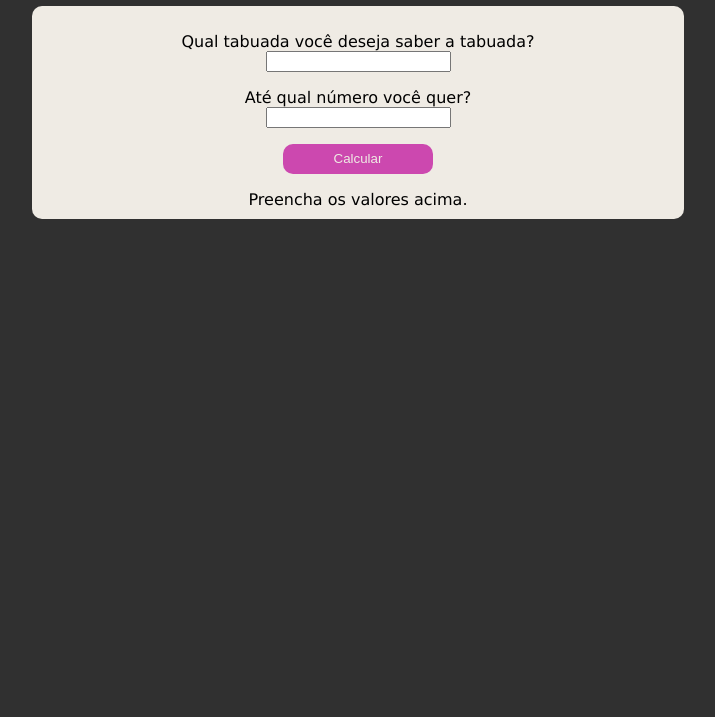
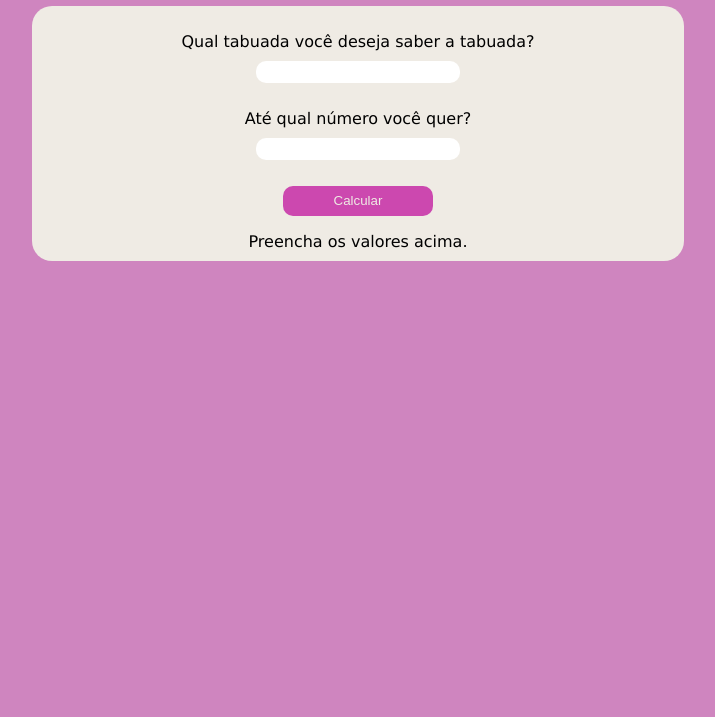
Before and after one commit to Moonxuh/projects, a plain HTML site: page Multiplication Tables Challenge/index.html in a window 1280 px wide. Shown: the part 83-800 px from the top of the page, without its empty margins (282-997 px from the left). Drawn offline with Linux system fonts and the light colour scheme.

Commit message:
Finalização da estilização.

```diff
--- a/Multiplication Tables Challenge/style.css
+++ b/Multiplication Tables Challenge/style.css
@@ -1,5 +1,5 @@
 body {
-    background-color: rgb(48, 48,48);
+    background-color: rgba(196, 103, 176, 0.801);
     text-align: center;
     font-family: Verdana, Geneva, Tahoma, sans-serif;
 }
@@ -14,7 +14,7 @@ section {
     background-color: rgb(239, 235, 228);
     color: black;
     padding: 10px;
-    border-radius: 10px;
+    border-radius: 20px;
     width: 50%;
     margin: auto;
 }
@@ -27,3 +27,11 @@ section {
     height: 30px;
     border-radius: 10px;
 }
+
+.form {
+    margin: 10px;
+    border-radius: 10px;
+    border-style: none;
+    height: 20px;
+    width: 200px;
+}
```
